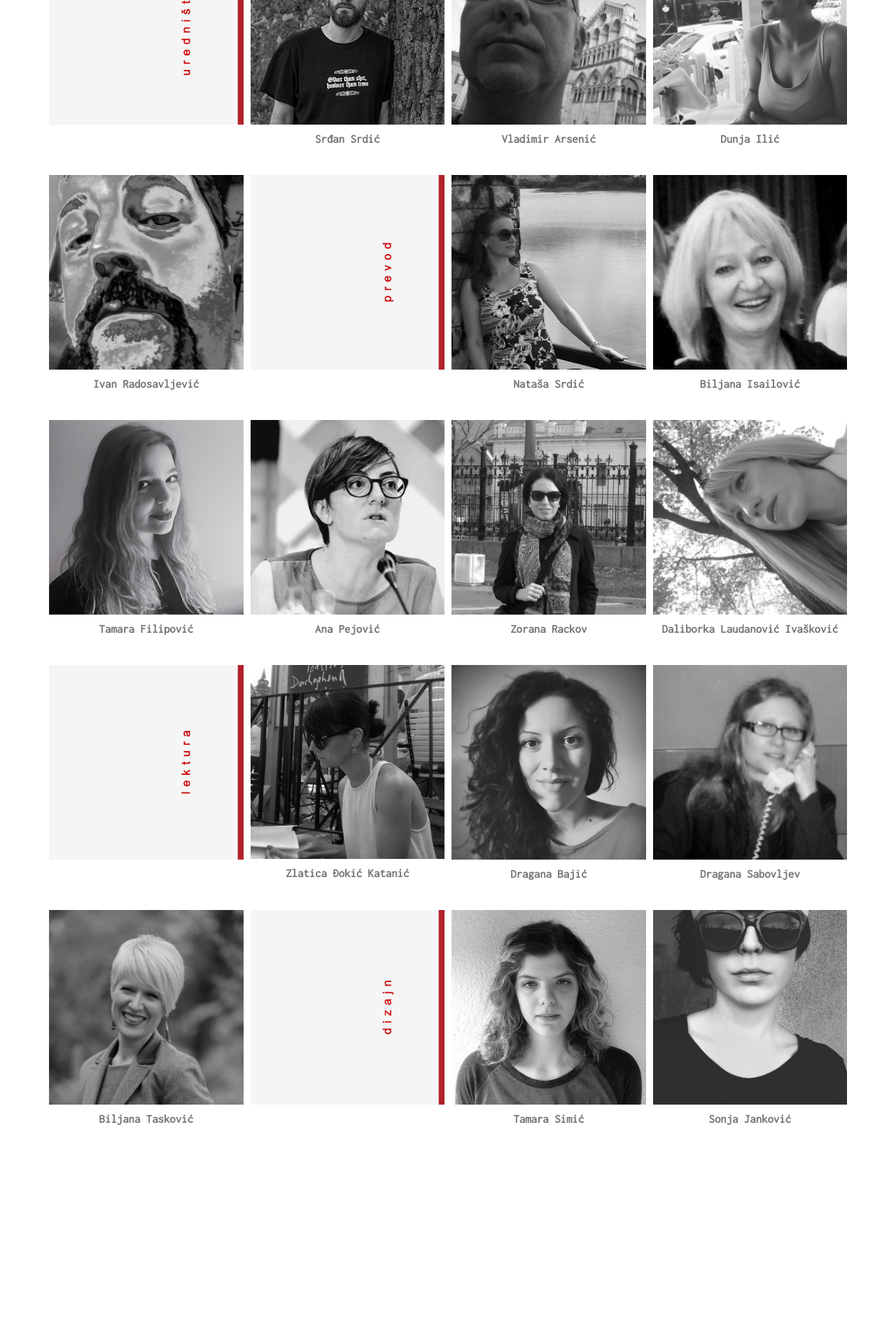
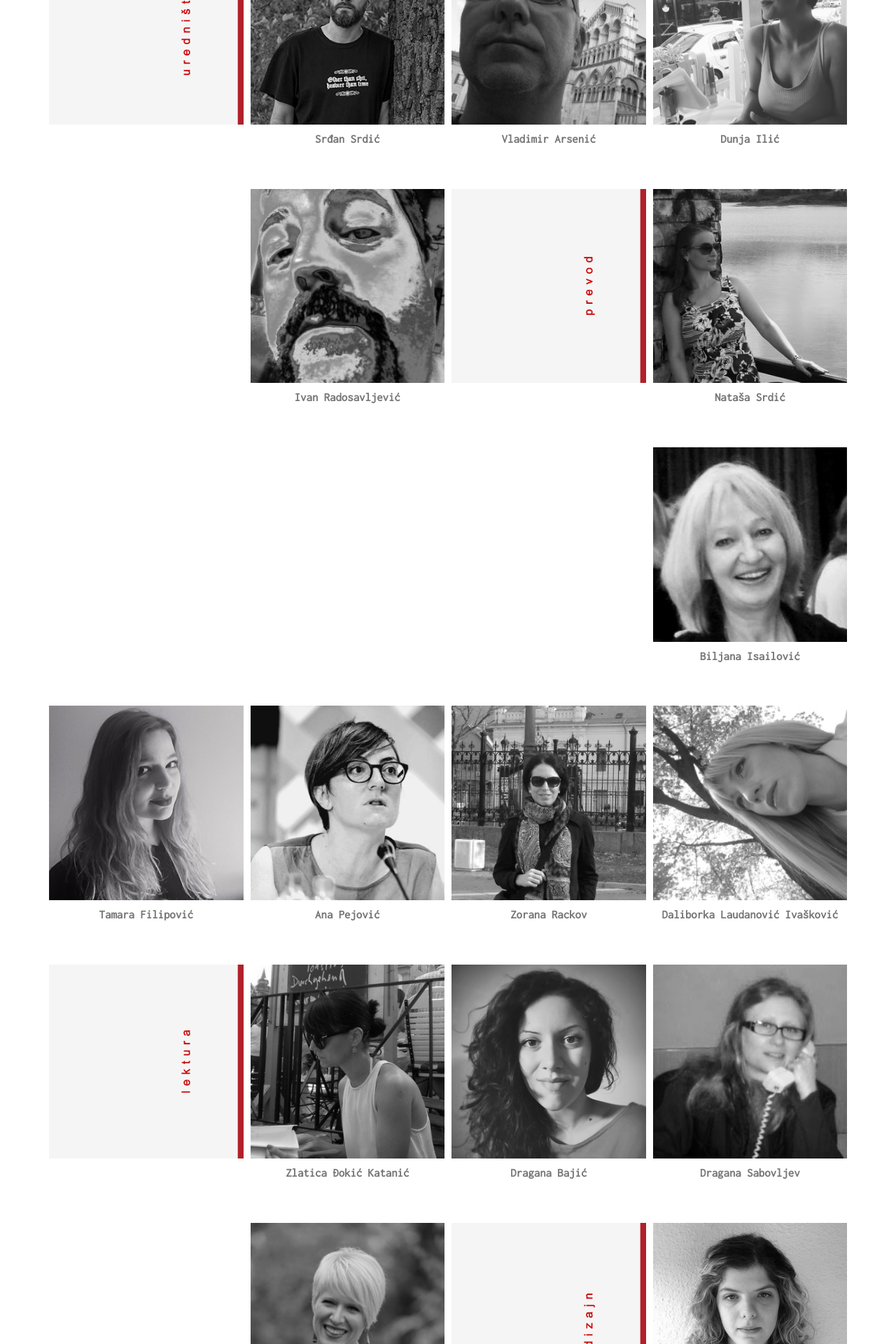
Before and after one commit to neonlime/pk, a Jekyll site: the page built from o-nama/index.html, in a window 1280 px wide. Shown: the part 876-2796 px from the top of the page at 70% size. Built offline with Jekyll 4.4.1, drawn with Linux system fonts in a browser that asks for light colours; nearby versions of some CDN libraries.

Commit message:
add bootstrap classes for responsiveness

```diff
--- a/index.html
+++ b/index.html
@@ -48,8 +48,8 @@
               </div></li>
             </ul>
 
-            <!-- <a class="carousel-prev"href="#"> < </a>
-            <a class="carousel-next"href="#"> > </a> -->
+            <a class="carousel-prev"href="#"> < </a>
+            <a class="carousel-next"href="#"> > </a>
           </div>
 
         </div>
--- a/o-nama/index.html
+++ b/o-nama/index.html
@@ -18,7 +18,7 @@
           </div>
             <div id="alert-bio">
               <div class="bio-container">
-                <div class="thumbnail col-md-4">
+                <div class="thumbnail col-md-4 thumbnail-single-page">
                   <a href="../images/o-nama/srdic_onama.jpg" target="_blank">
                     <img src="../images/o-nama/srdic_onama.jpg" alt="" style="width:100%">
                   </a>
@@ -35,22 +35,22 @@
       </div>
 
       <div class="row">
-        <div class="col-md-3 col-md-3-aboutus">
+        <div class="col-lg-3 col-md-4 col-sm-6  col-xs-6 col-sm-6 aboutus-item">
           <div class="thumbnail">
             <img id="zanimanje" src="../images/o-nama/0urednistvoGR.jpg" alt="" style="width:100%">
           </div>
         </div>
-        <div class="col-md-3 col-md-3-aboutus">
+        <div class="col-lg-3 col-md-4  col-sm-6  col-xs-6 aboutus-item   col-sm-6 ">
           <div class="thumbnail" onclick="onamaWindow()">
 
-                <img class="autor-img" src="../images/o-nama/srdic_onama.jpg" alt="" style="width:100%" onclick="aboutUswindow()">
+                <img class="autor-img" src="../images/o-nama/srdic_onama.jpg" alt="" style="width:100%" onclick="onamaWindow()">
 
               <div class="caption">
                 <p class="autor-name">Srđan Srdić</p>
               </div>
           </div>
         </div>
-        <div class="col-md-3 col-md-3-aboutus">
+        <div class="col-lg-3 col-md-4  col-sm-6  col-xs-6 aboutus-item   col-sm-6 ">
           <div class="thumbnail">
               <a href="../images/o-nama/arsenic.jpg" target="_blank">
                 <img class="autor-img" src="../images/o-nama/arsenic.jpg" alt="" style="width:100%">
@@ -60,7 +60,7 @@
               </div>
           </div>
         </div>
-        <div class="col-md-3 col-md-3-aboutus">
+        <div class="col-lg-3 col-md-4  col-sm-6  col-xs-6 aboutus-item   col-sm-6 ">
           <div class="thumbnail">
               <a href="../images/o-nama/ilic.jpg" target="_blank">
                 <img class="autor-img" src="../images/o-nama/ilic.jpg" alt="" style="width:100%">
@@ -70,7 +70,7 @@
               </div>
           </div>
         </div>
-        <div class="col-md-3 col-md-3-aboutus">
+        <div class="col-lg-3 col-md-4  col-sm-6  col-xs-6 aboutus-item   col-sm-6 ">
           <div class="thumbnail">
               <a href="../images/o-nama/radosavljevic.jpg" target="_blank">
                 <img class="autor-img" src="../images/o-nama/radosavljevic.jpg" alt="" style="width:100%">
@@ -80,12 +80,12 @@
               </div>
           </div>
         </div>
-        <div class="col-md-3 col-md-3-aboutus">
+        <div class="col-lg-3 col-md-4  col-sm-6  col-xs-6 aboutus-item   col-sm-6 ">
           <div class="thumbnail">
             <img id="zanimanje"src="../images/o-nama/0prevodGR.jpg" alt="" style="width:100%">
           </div>
         </div>
-        <div class="col-md-3 col-md-3-aboutus">
+        <div class="col-lg-3 col-md-4  col-sm-6  col-xs-6 aboutus-item   col-sm-6 ">
           <div class="thumbnail">
               <a href="../images/o-nama/miljkovic.jpg" target="_blank">
                 <img class="autor-img" src="../images/o-nama/miljkovic.jpg" alt="" style="width:100%">
@@ -95,7 +95,7 @@
               </div>
           </div>
         </div>
-        <div class="col-md-3 col-md-3-aboutus">
+        <div class="col-lg-3 col-md-4  col-sm-6  col-xs-6 aboutus-item  ">
           <div class="thumbnail">
               <a href="../images/o-nama/isailovic.jpg" target="_blank">
                 <img class="autor-img" src="../images/o-nama/isailovic.jpg" alt="" style="width:100%">
@@ -105,7 +105,7 @@
               </div>
           </div>
         </div>
-        <div class="col-md-3 col-md-3-aboutus">
+        <div class="col-lg-3 col-md-4  col-sm-6  col-xs-6 aboutus-item  ">
           <div class="thumbnail">
               <a href="../images/o-nama/filipovic.jpg" target="_blank">
                 <img class="autor-img" src="../images/o-nama/filipovic.jpg" alt="" style="width:100%">
@@ -115,7 +115,7 @@
               </div>
           </div>
         </div>
-        <div class="col-md-3 col-md-3-aboutus">
+        <div class="col-lg-3 col-md-4  col-sm-6  col-xs-6 aboutus-item  ">
           <div class="thumbnail">
               <a href="../images/o-nama/pejovic.jpg" target="_blank">
                 <img class="autor-img" src="../images/o-nama/pejovic.jpg" alt="" style="width:100%">
@@ -125,7 +125,7 @@
               </div>
           </div>
         </div>
-        <div class="col-md-3 col-md-3-aboutus">
+        <div class="col-lg-3 col-md-4  col-sm-6  col-xs-6 aboutus-item  ">
           <div class="thumbnail">
               <a href="../images/o-nama/rackov.jpg" target="_blank">
                 <img class="autor-img" src="../images/o-nama/rackov.jpg" alt="" style="width:100%">
@@ -135,7 +135,7 @@
               </div>
           </div>
         </div>
-        <div class="col-md-3 col-md-3-aboutus">
+        <div class="col-lg-3 col-md-4  col-sm-6  col-xs-6 aboutus-item  ">
           <div class="thumbnail">
               <a href="../images/o-nama/laudanovic.jpg" target="_blank">
                 <img class="autor-img" src="../images/o-nama/laudanovic.jpg" alt="" style="width:100%">
@@ -145,12 +145,12 @@
               </div>
           </div>
         </div>
-        <div class="col-md-3 col-md-3-aboutus">
+        <div class="col-lg-3 col-md-4  col-sm-6  col-xs-6 aboutus-item  ">
           <div class="thumbnail">
             <img id="zanimanje"src="../images/o-nama/0lekturaGR.jpg" alt="" style="width:100%">
           </div>
         </div>
-        <div class="col-md-3 col-md-3-aboutus">
+        <div class="col-lg-3 col-md-4  col-sm-6  col-xs-6 aboutus-item  ">
           <div class="thumbnail">
               <a href="../images/o-nama/djokic.jpg" target="_blank">
                 <img class="autor-img" src="../images/o-nama/djokic.jpg" alt="" style="width:100%">
@@ -160,7 +160,7 @@
               </div>
           </div>
         </div>
-        <div class="col-md-3 col-md-3-aboutus">
+        <div class="col-lg-3 col-md-4  col-sm-6  col-xs-6 aboutus-item  ">
           <div class="thumbnail">
               <a href="../images/o-nama/bajic.jpg" target="_blank">
                 <img class="autor-img" src="../images/o-nama/bajic.jpg" alt="" style="width:100%">
@@ -170,7 +170,7 @@
               </div>
           </div>
         </div>
-        <div class="col-md-3 col-md-3-aboutus">
+        <div class="col-lg-3 col-md-4  col-sm-6  col-xs-6 aboutus-item  ">
           <div class="thumbnail">
               <a href="../images/o-nama/sabovljev.jpg" target="_blank">
                 <img class="autor-img" src="../images/o-nama/sabovljev.jpg" alt="" style="width:100%">
@@ -180,7 +180,7 @@
               </div>
           </div>
         </div>
-        <div class="col-md-3 col-md-3-aboutus">
+        <div class="col-lg-3 col-md-4  col-sm-6  col-xs-6 aboutus-item  ">
           <div class="thumbnail">
               <a href="../images/o-nama/taskovic.jpg" target="_blank">
                 <img class="autor-img" src="../images/o-nama/taskovic.jpg" alt="" style="width:100%">
@@ -190,12 +190,12 @@
               </div>
           </div>
         </div>
-        <div class="col-md-3 col-md-3-aboutus">
+        <div class="col-lg-3 col-md-4  col-sm-6  col-xs-6 aboutus-item  ">
           <div class="thumbnail">
             <img id="zanimanje"src="../images/o-nama/0dizajnGR.jpg" alt="" style="width:100%">
           </div>
         </div>
-        <div class="col-md-3 col-md-3-aboutus">
+        <div class="col-lg-3 col-md-4  col-sm-6  col-xs-6 aboutus-item  ">
           <div class="thumbnail">
               <a href="../images/o-nama/simic.jpg" target="_blank">
                 <img class="autor-img" src="../images/o-nama/simic.jpg" alt="" style="width:100%">
@@ -205,7 +205,7 @@
               </div>
           </div>
         </div>
-        <div class="col-md-3 col-md-3-aboutus">
+        <div class="col-lg-3 col-md-4  col-sm-6  col-xs-6 aboutus-item  ">
           <div class="thumbnail">
               <a href="../images/o-nama/snja.jpg" target="_blank">
                 <img class="autor-img" src="../images/o-nama/snja.jpg" alt="" style="width:100%">
--- a/styles/autori.css
+++ b/styles/autori.css
@@ -70,19 +70,24 @@
   color: #a31d1d;
   padding: 0 12px;
 }
+.thumbnail-single-page {
+  margin-top: 20px;
+}
+
 
 
 /*o NAMA*/
 #zanimanje {
   margin-bottom: 42px;
+  cursor: default;
 }
 .row {
   margin-top: 105px;
   margin-left: -5px;
   margin-right: -5px;
 }
-.col-md-3-aboutus {
-  height: 350px;
+.aboutus-item {
+  margin-bottom: 20px;
   padding: 1px;
 }
 .col-md-3-authors {
@@ -233,3 +238,8 @@
   margin-top: 30px;
   width: 25%;
 }
+
+@media screen and (max-width: 1176px){
+
+  }
+}
```
